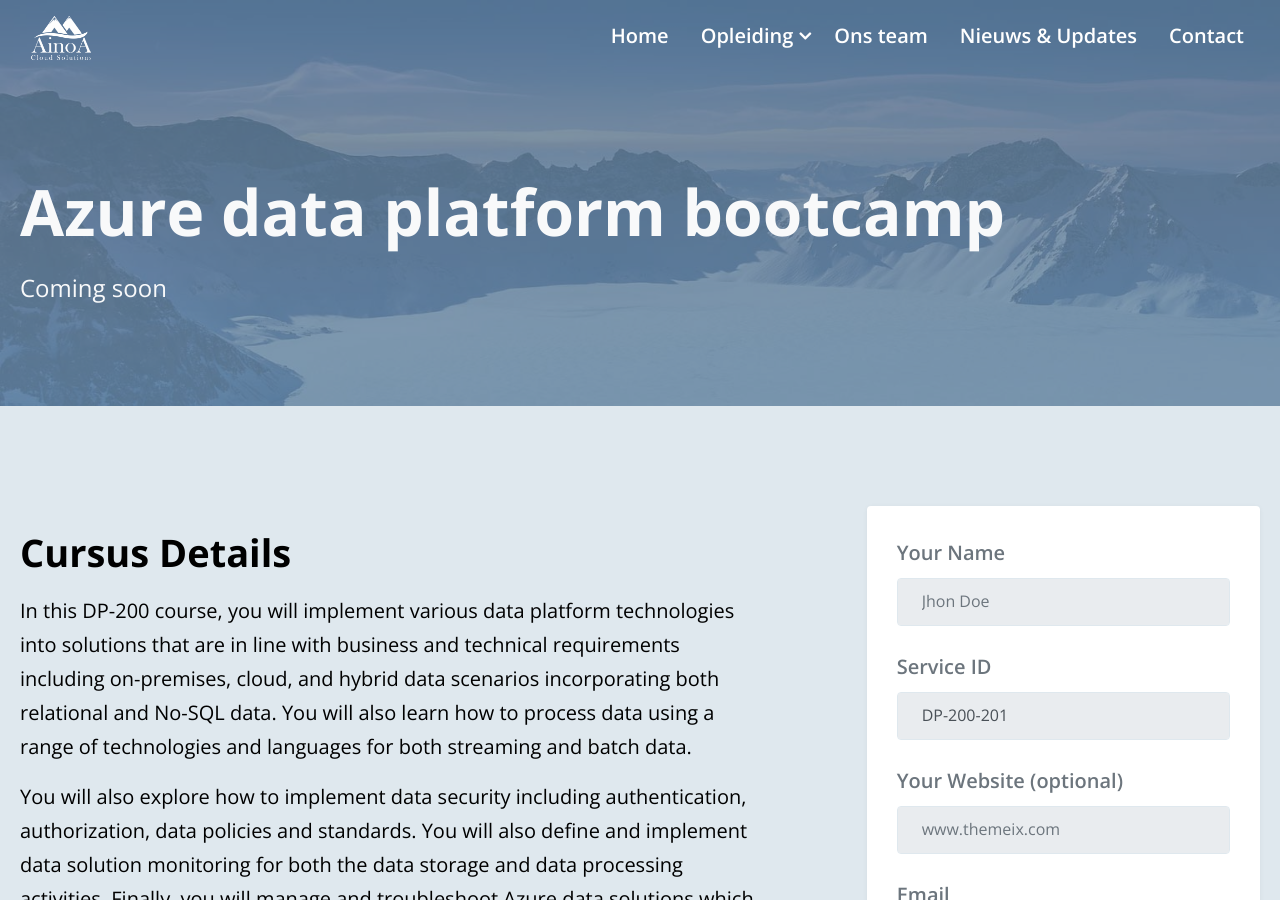
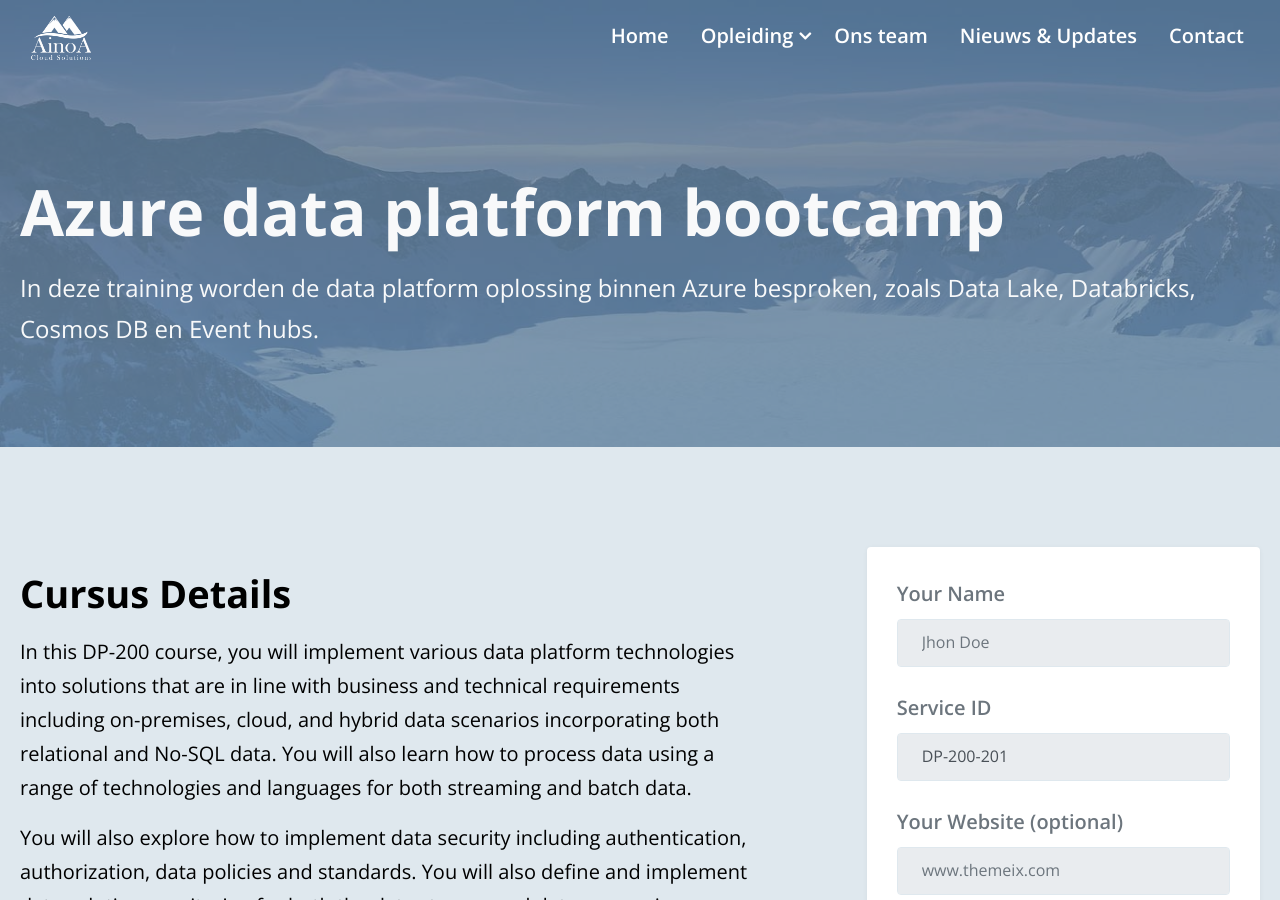
Before and after one commit to Dimtemp/ainoawebsite, a Jekyll site: the page built from _services/azure-data-platform-bootcamp-dp-200-201.html, in a window 1280 px wide and 900 px high. Built offline with Jekyll 4.4.1, drawn with Linux system fonts in a browser that asks for light colours.

Commit message:
Update and rename azure-data-platform-bootcamp-dp-200-dp-201.html to azure-data-platform-bootcamp-dp-200-201.html

```diff
--- a/_services/azure-data-platform-bootcamp-dp-200-dp-201.html
+++ b/_services/azure-data-platform-bootcamp-dp-200-201.html
@@ -2,8 +2,8 @@
 layout: service
 title: "Azure data platform bootcamp"
 service_id: DP-200-201
-order: 3
-description: Coming soon
+order: 4
+description: In deze training worden de data platform oplossing binnen Azure besproken, zoals Data Lake, Databricks, Cosmos DB en Event hubs.
 ---
 
 <h1 class="title">Cursus Details</h1>
```
